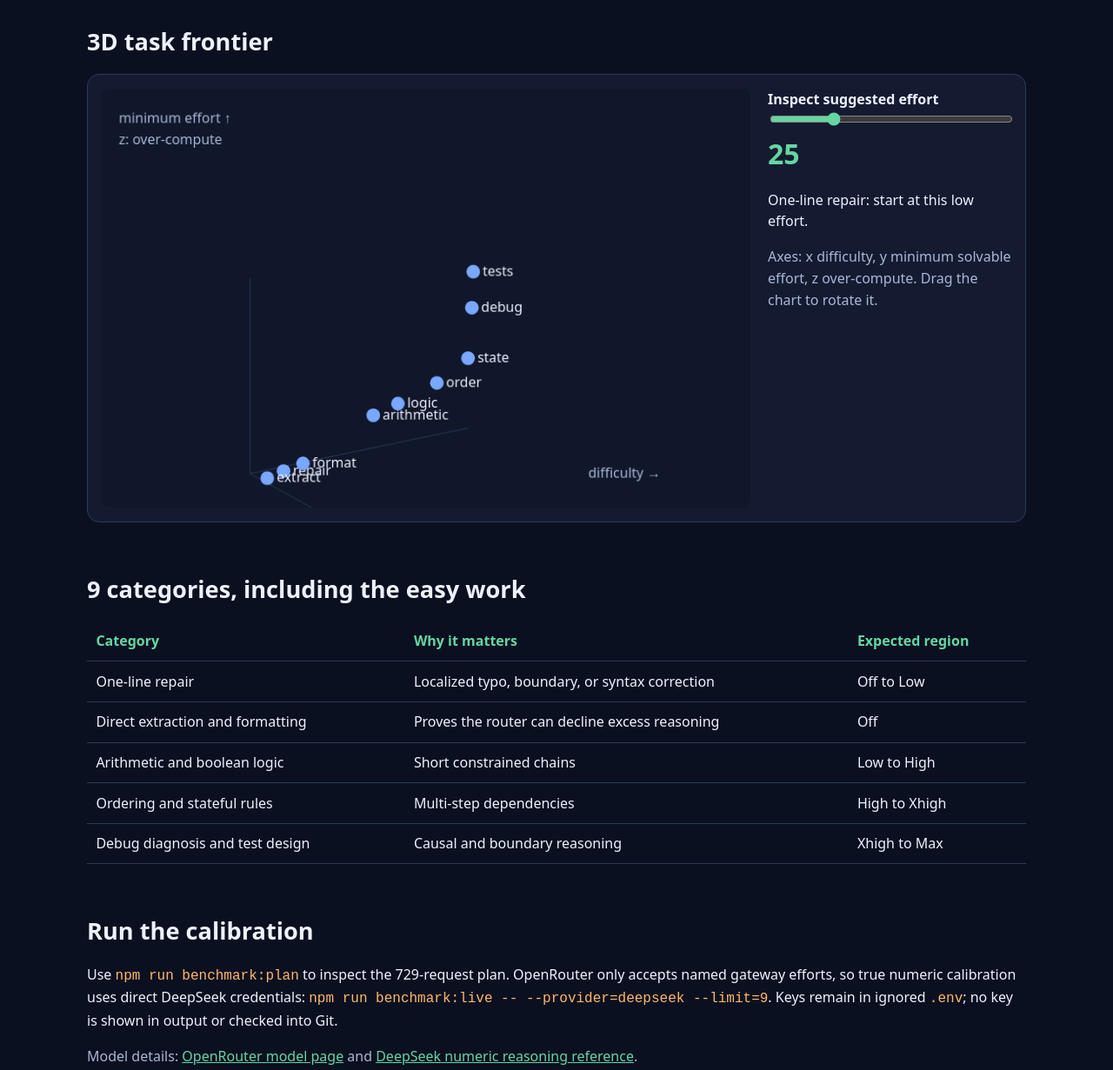
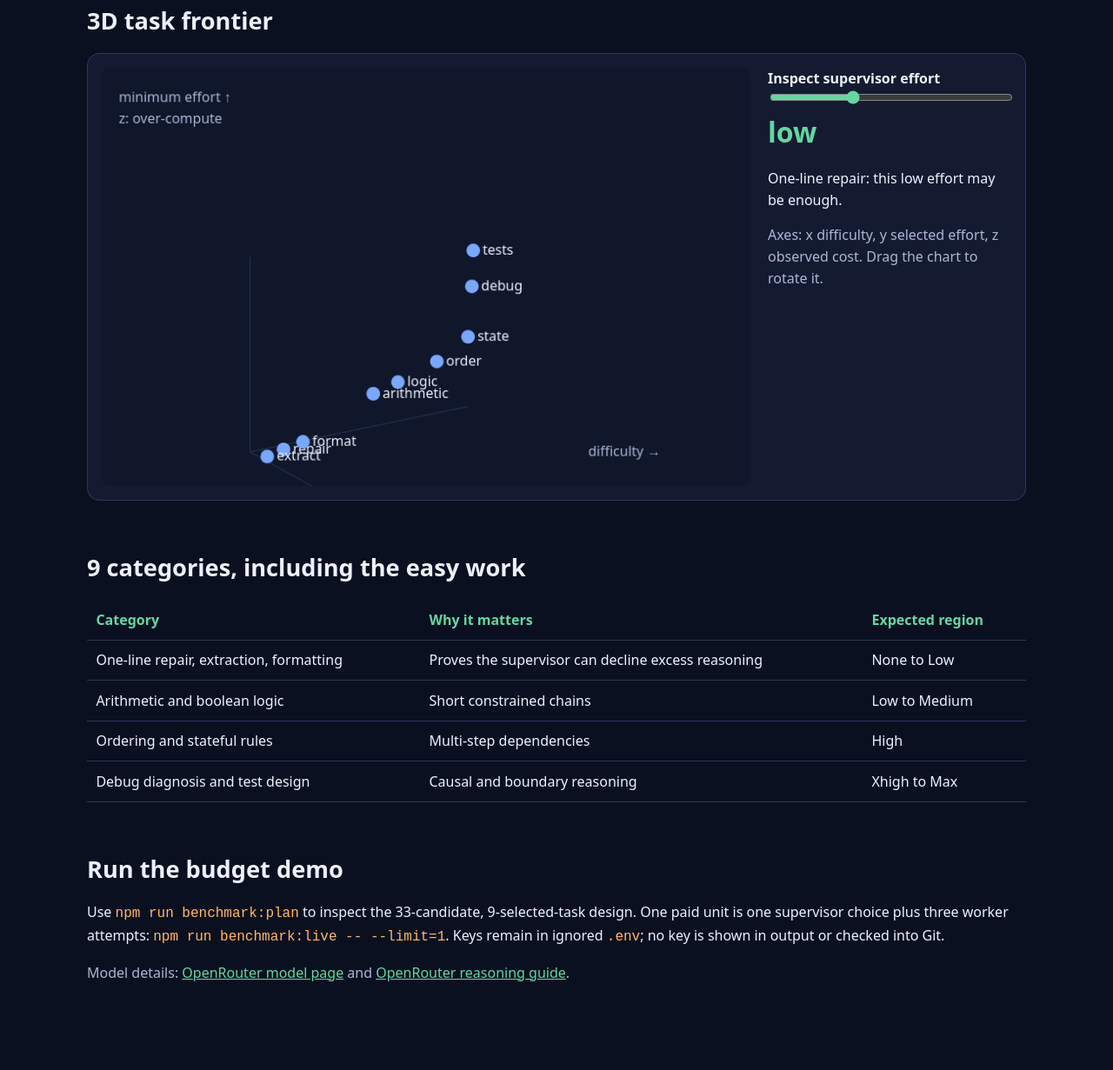
Before and after one commit to AISidesKicks/join-cheaperuh-party, a website: page docs/index.html in a window 1280 px wide. Shown: the part 1431-2662 px from the top of the page at 87% size. Drawn offline with Linux system fonts and the light colour scheme.

Commit message:
docs(web): show supervisor effort demo

```diff
--- a/docs/index.html
+++ b/docs/index.html
@@ -21,9 +21,9 @@
       <img src="assets/images/6reasoning-levels.jpeg" alt="Illustration of reasoning levels and agent orchestration">
     </section>
 
-    <section><div class="metric-grid"><div class="metric"><b>9 x 9</b>categories and tasks</div><div class="metric"><b>9</b>numeric reasoning settings</div><div class="metric"><b>729</b>calibration cells per model</div></div><p class="note">Illustrative charts below demonstrate the analysis surface. Replace them with recorded JSONL calibration results before making performance claims.</p></section>
+    <section><div class="metric-grid"><div class="metric"><b>33</b>candidate tasks</div><div class="metric"><b>9</b>budget-demo tasks</div><div class="metric"><b>3 x 3</b>attempt matrix per task</div></div><p class="note">Illustrative charts below demonstrate the analysis surface. Replace them with recorded JSONL results before making performance claims.</p></section>
 
-    <section><h2>One continuous reasoning control</h2><p>DeepSeek V4.1 Flash supports numeric reasoning effort from 1 to 100. This experiment treats 0 as thinking disabled and samples the full range instead of hiding it behind four coarse labels.</p><div class="ladder" aria-label="Nine reasoning settings"><div class="step"><strong>Off</strong>0</div><div class="step"><strong>Warm-up</strong>12</div><div class="step"><strong>Low</strong>25</div><div class="step"><strong>Low+</strong>38</div><div class="step"><strong>High</strong>50</div><div class="step"><strong>High+</strong>63</div><div class="step"><strong>Xhigh</strong>75</div><div class="step"><strong>Xhigh+</strong>88</div><div class="step"><strong>Max</strong>100</div></div></section>
+    <section><h2>The supervisor chooses freely</h2><p>The supervisor sees a vague brief, never the hidden answer. It may choose any OpenRouter-supported effort, including zero reasoning, then the worker makes three attempts at that choice. Three independent supervisor choices create the other matrix axis.</p><div class="ladder" aria-label="Supported reasoning efforts"><div class="step"><strong>Off</strong>none</div><div class="step"><strong>Minimal</strong>small</div><div class="step"><strong>Low</strong>light</div><div class="step"><strong>Medium</strong>bounded</div><div class="step"><strong>High</strong>deep</div><div class="step"><strong>Xhigh</strong>hard</div><div class="step"><strong>Max</strong>last resort</div></div></section>
 
     <section><h2>What the calibration should reveal</h2><div class="charts">
       <figure><h3>Accuracy curve</h3><svg viewBox="0 0 280 190" role="img" aria-label="Illustrative accuracy rising with effort"><line class="axis" x1="35" y1="155" x2="265" y2="155"/><line class="axis" x1="35" y1="20" x2="35" y2="155"/><path class="line" d="M35 128 L64 122 L92 105 L121 94 L150 73 L179 60 L207 52 L236 48 L265 45"/><text x="35" y="180" fill="currentColor">Off</text><text x="240" y="180" fill="currentColor">Max</text><text x="6" y="22" fill="currentColor">accuracy</text></svg><figcaption>Does extra thought buy verified completions?</figcaption></figure>
@@ -31,18 +31,18 @@
       <figure><h3>Marginal ROI</h3><svg viewBox="0 0 280 190" role="img" aria-label="Illustrative diminishing marginal return"><line class="axis" x1="35" y1="155" x2="265" y2="155"/><line class="axis" x1="35" y1="20" x2="35" y2="155"/><path class="line" d="M35 35 L64 48 L92 61 L121 82 L150 105 L179 120 L207 135 L236 144 L265 149"/><circle class="dot" cx="150" cy="105" r="6"/><text x="35" y="180" fill="currentColor">Off</text><text x="240" y="180" fill="currentColor">Max</text><text x="5" y="22" fill="currentColor">gain/cost</text></svg><figcaption>The useful stopping point is where gains flatten.</figcaption></figure>
     </div></section>
 
-    <section><h2>3D task frontier</h2><div class="explorer"><canvas id="frontier" width="760" height="490" aria-label="Interactive 3D task frontier"></canvas><div><label for="effort">Inspect suggested effort</label><input id="effort" type="range" min="0" max="100" value="25" step="1"><div class="readout" id="effortValue">25</div><p id="recommendation">One-line repair: start at Off or Low.</p><p class="note">Axes: x difficulty, y minimum solvable effort, z over-compute. Drag the chart to rotate it.</p></div></div></section>
+    <section><h2>3D task frontier</h2><div class="explorer"><canvas id="frontier" width="760" height="490" aria-label="Interactive 3D task frontier"></canvas><div><label for="effort">Inspect supervisor effort</label><input id="effort" type="range" min="0" max="6" value="2" step="1"><div class="readout" id="effortValue">low</div><p id="recommendation">One-line repair: start at none or low.</p><p class="note">Axes: x difficulty, y selected effort, z observed cost. Drag the chart to rotate it.</p></div></div></section>
 
-    <section><h2>9 categories, including the easy work</h2><table><thead><tr><th>Category</th><th>Why it matters</th><th>Expected region</th></tr></thead><tbody><tr><td>One-line repair</td><td>Localized typo, boundary, or syntax correction</td><td>Off to Low</td></tr><tr><td>Direct extraction and formatting</td><td>Proves the router can decline excess reasoning</td><td>Off</td></tr><tr><td>Arithmetic and boolean logic</td><td>Short constrained chains</td><td>Low to High</td></tr><tr><td>Ordering and stateful rules</td><td>Multi-step dependencies</td><td>High to Xhigh</td></tr><tr><td>Debug diagnosis and test design</td><td>Causal and boundary reasoning</td><td>Xhigh to Max</td></tr></tbody></table></section>
+    <section><h2>9 categories, including the easy work</h2><table><thead><tr><th>Category</th><th>Why it matters</th><th>Expected region</th></tr></thead><tbody><tr><td>One-line repair, extraction, formatting</td><td>Proves the supervisor can decline excess reasoning</td><td>None to Low</td></tr><tr><td>Arithmetic and boolean logic</td><td>Short constrained chains</td><td>Low to Medium</td></tr><tr><td>Ordering and stateful rules</td><td>Multi-step dependencies</td><td>High</td></tr><tr><td>Debug diagnosis and test design</td><td>Causal and boundary reasoning</td><td>Xhigh to Max</td></tr></tbody></table></section>
 
-    <section><h2>Run the calibration</h2><p>Use <code>npm run benchmark:plan</code> to inspect the 729-request plan. OpenRouter only accepts named gateway efforts, so true numeric calibration uses direct DeepSeek credentials: <code>npm run benchmark:live -- --provider=deepseek --limit=9</code>. Keys remain in ignored <code>.env</code>; no key is shown in output or checked into Git.</p><p class="note">Model details: <a href="https://openrouter.ai/deepseek/deepseek-v4.1-flash">OpenRouter model page</a> and <a href="https://huggingface.co/deepseek-ai/DeepSeek-V4.1-Flash/blob/main/encoding/README.md">DeepSeek numeric reasoning reference</a>.</p></section>
+    <section><h2>Run the budget demo</h2><p>Use <code>npm run benchmark:plan</code> to inspect the 33-candidate, 9-selected-task design. One paid unit is one supervisor choice plus three worker attempts: <code>npm run benchmark:live -- --limit=1</code>. Keys remain in ignored <code>.env</code>; no key is shown in output or checked into Git.</p><p class="note">Model details: <a href="https://openrouter.ai/deepseek/deepseek-v4.1-flash">OpenRouter model page</a> and <a href="https://openrouter.ai/docs/guides/best-practices/reasoning-tokens">OpenRouter reasoning guide</a>.</p></section>
   </main>
   <script>
     const points=[['repair',.08,.04,.12],['extract',.03,0,.08],['format',.12,.1,.2],['arithmetic',.35,.35,.35],['logic',.42,.42,.42],['order',.58,.5,.45],['state',.68,.63,.52],['debug',.82,.78,.32],['tests',.9,.9,.2]];
     const canvas=document.getElementById('frontier'),ctx=canvas.getContext('2d'),slider=document.getElementById('effort'),value=document.getElementById('effortValue'),rec=document.getElementById('recommendation'); let yaw=-.55,pitch=.42,drag;
     function project(x,y,z){const cy=Math.cos(yaw),sy=Math.sin(yaw),cp=Math.cos(pitch),sp=Math.sin(pitch);const rx=x*cy-z*sy,rz=x*sy+z*cy,ry=y*cp-rz*sp;return [canvas.width/2+rx*300,canvas.height*.72-ry*250,rz];}
     function draw(){ctx.clearRect(0,0,canvas.width,canvas.height);ctx.fillStyle='#aab7d4';ctx.font='16px system-ui';ctx.fillText('difficulty →',570,455);ctx.fillText('minimum effort ↑',20,40);ctx.fillText('z: over-compute',20,65);const origin=project(-.5,-.5,-.5);[[.5,-.5,-.5],[ -.5,.5,-.5],[-.5,-.5,.5]].forEach((p,i)=>{const q=project(...p);ctx.strokeStyle='#2d3858';ctx.beginPath();ctx.moveTo(...origin);ctx.lineTo(...q);ctx.stroke();});points.forEach(([name,x,y,z])=>{const [px,py,depth]=project(x-.5,y-.5,z-.5);ctx.fillStyle=depth>0?'#65d6a1':'#7aa7ff';ctx.beginPath();ctx.arc(px,py,8,0,Math.PI*2);ctx.fill();ctx.fillStyle='#edf2ff';ctx.fillText(name,px+11,py+5);});}
-    function update(){const n=Number(slider.value);value.textContent=n;rec.textContent=n===0?'Simple tasks: reasoning disabled.':n<=25?'One-line repair: start at this low effort.':n<=63?'Multi-step constraints: moderate reasoning.':'Debugging and test design: reserve deep reasoning.';draw();} slider.addEventListener('input',update);canvas.addEventListener('pointerdown',e=>{drag=[e.clientX,e.clientY];canvas.setPointerCapture(e.pointerId)});canvas.addEventListener('pointermove',e=>{if(!drag)return;yaw+=(e.clientX-drag[0])*.01;pitch+=(e.clientY-drag[1])*.01;drag=[e.clientX,e.clientY];draw()});canvas.addEventListener('pointerup',()=>drag=null);update();
+    function update(){const n=Number(slider.value), efforts=['none','minimal','low','medium','high','xhigh','max'];value.textContent=efforts[n];rec.textContent=n===0?'Simple tasks: reasoning disabled.':n<=2?'One-line repair: this low effort may be enough.':n<=4?'Multi-step constraints: moderate effort.':'Debugging and test design: reserve deep effort.';draw();} slider.addEventListener('input',update);canvas.addEventListener('pointerdown',e=>{drag=[e.clientX,e.clientY];canvas.setPointerCapture(e.pointerId)});canvas.addEventListener('pointermove',e=>{if(!drag)return;yaw+=(e.clientX-drag[0])*.01;pitch+=(e.clientY-drag[1])*.01;drag=[e.clientX,e.clientY];draw()});canvas.addEventListener('pointerup',()=>drag=null);update();
   </script>
 </body>
 </html>
```
